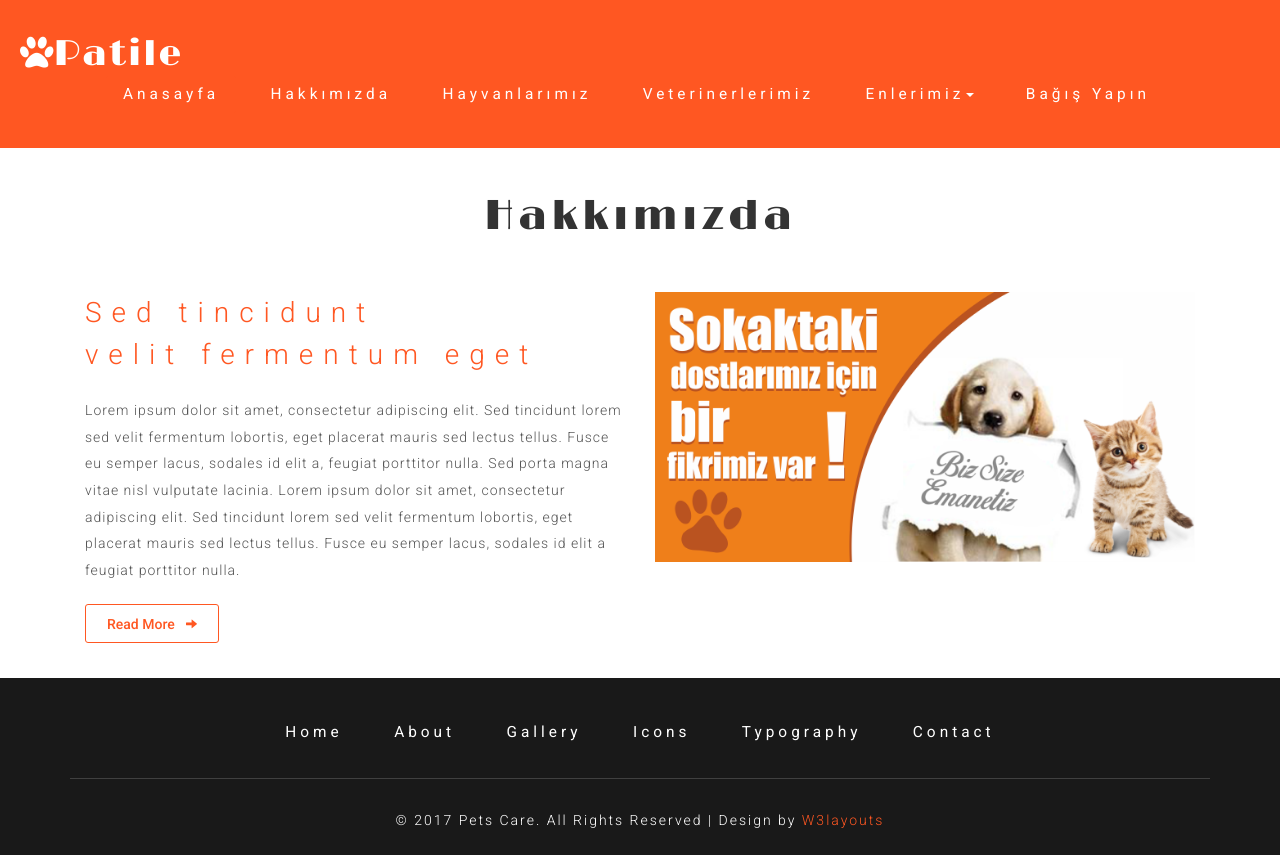
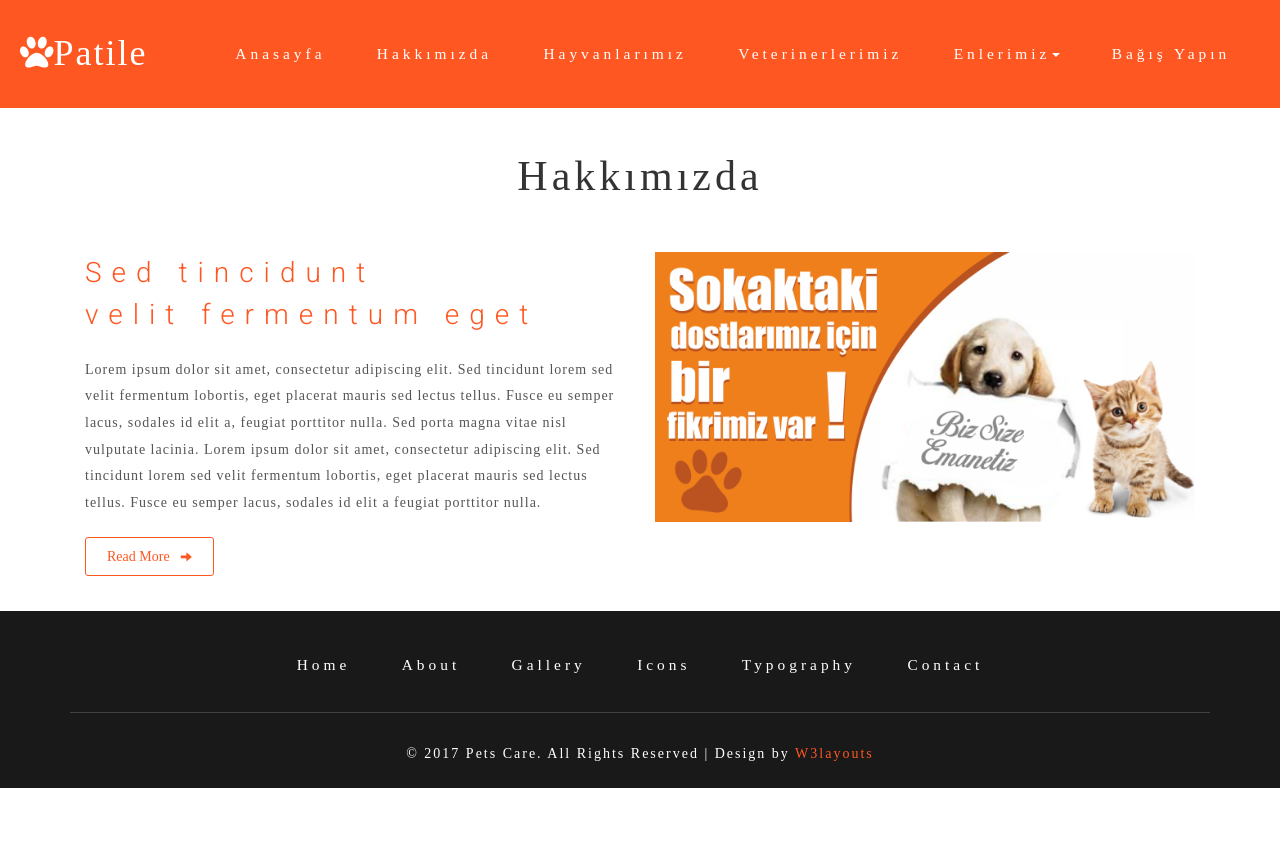
Before and after one commit to patile/patile, a Django app: page /about/ in a window 1280 px wide. After the commit the page ends 788 px from the top, so only its background shows below. Run offline with Django 3.2, Linux system fonts and the light colour scheme; some libraries are stand-ins or nearby versions; some web fonts are replaced.

Commit message:
Font değiştirildi.

```diff
--- a/Patile/home/static/css/style.css
+++ b/Patile/home/static/css/style.css
@@ -7,7 +7,7 @@ License URL: http://creativecommons.org/licenses/by/3.0/
 
 body {
 	margin: 0;
-	font-family: 'Roboto', sans-serif;
+	font-family: 'Times New Roman';
 	background: #fff;
 }
 
@@ -20,6 +20,9 @@ body a {
 	text-decoration: none;
 	outline: none;
 }
+.dropdown-toggle::after {
+	content: none;
+}
 
 h1,
 h2,
@@ -28,7 +31,7 @@ h4,
 h5,
 h6 {
 	margin: 0;
-	font-family: 'Limelight', cursive;
+	font-family: 'Times New Roman';
 }
 
 p {
--- a/Patile/home/templates/payment.html
+++ b/Patile/home/templates/payment.html
@@ -15,6 +15,7 @@
 
 <link href="{% static 'css/card.css'%}" rel="stylesheet" type="text/css">
     <link rel="stylesheet" href="{% static 'css/bootstrap.css'%}">
+<link rel="stylesheet" href="{% static 'css/style.css'%}">
 </head>
 <body>
     <style>
```
